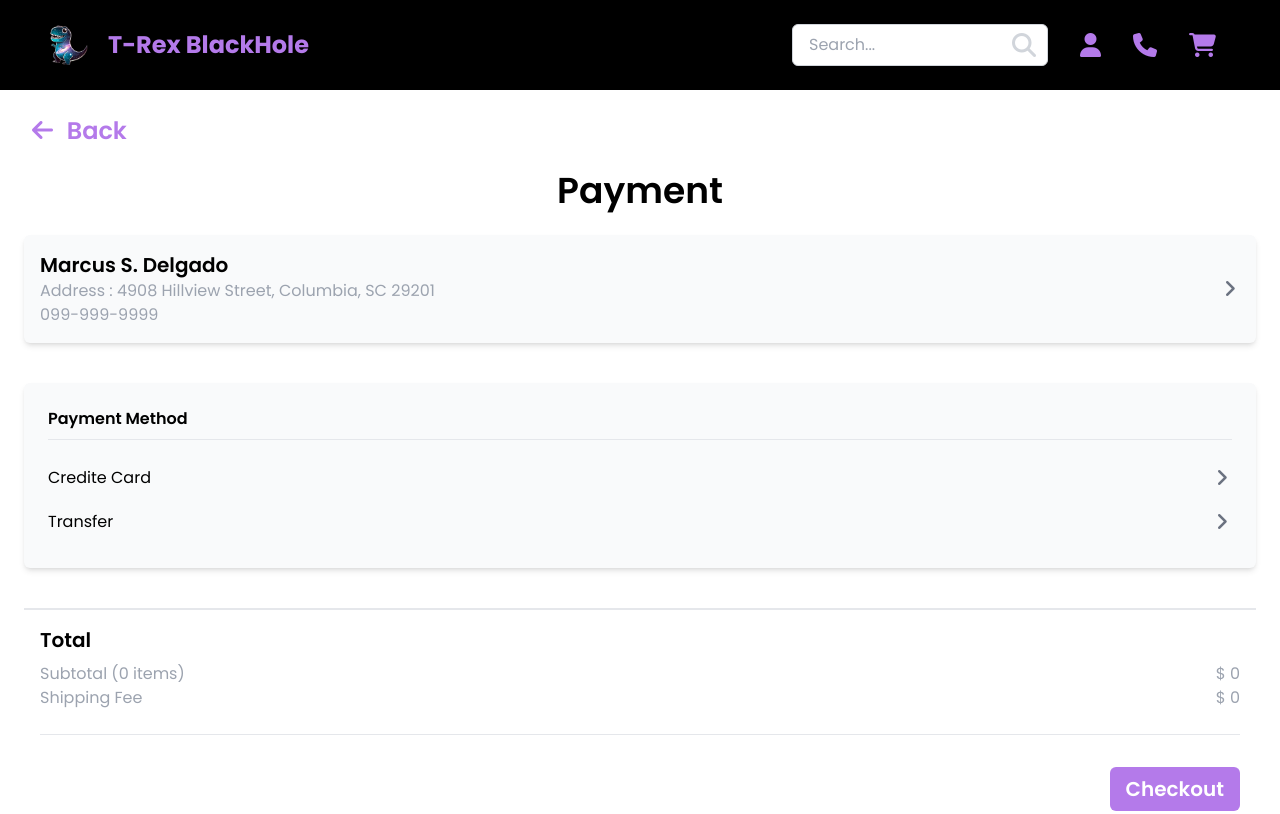
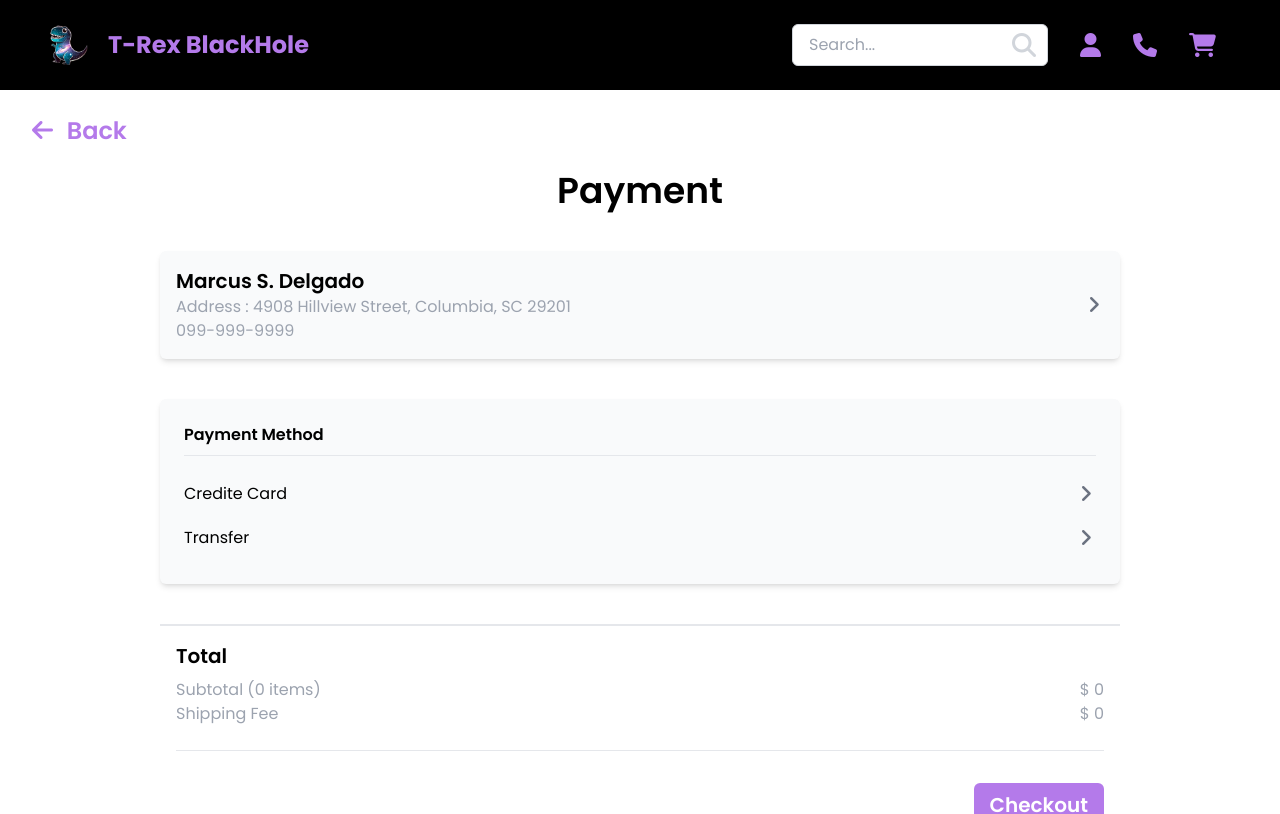
Before and after one commit to T-Rex-Back-Hole/Art-toy_Project, a React (Vite) app: page /checkout in a window 1280 px wide. Shown: the top 814 px of the page. Built offline with nearby package versions, Linux system fonts and the light colour scheme; no server answers.

Commit message:
edited layout checkout page

```diff
--- a/src/cart/Checkout.jsx
+++ b/src/cart/Checkout.jsx
@@ -20,7 +20,7 @@ function Checkout() {
         Payment
       </h1>
 
-      <section id="payment" className="m-6">
+      <section id="payment" className="mx-6 my-6 lg:m-auto lg:w-3/4 lg:my-10">
         <div id="container" className="flex flex-col ">
           {/* Address ---------------------------------------------------------------------------------------------- */}
           <Link>
```
